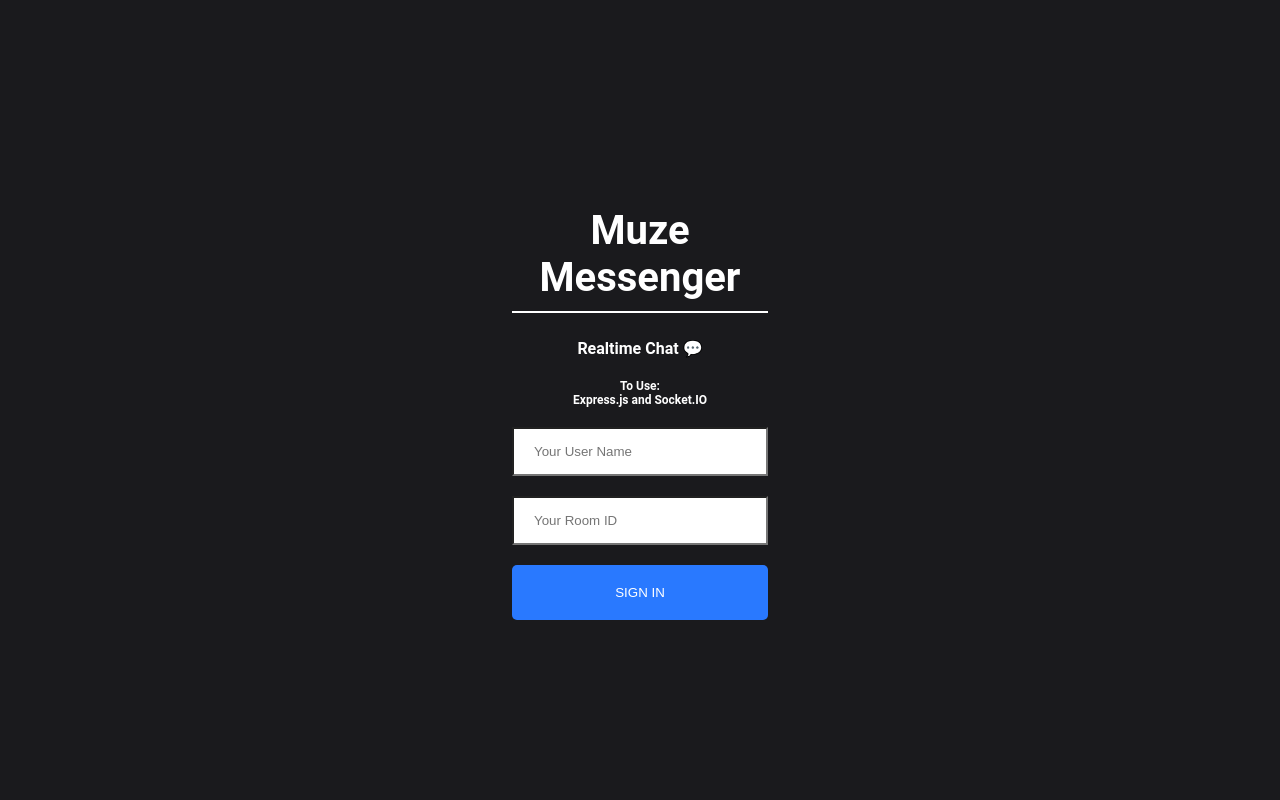
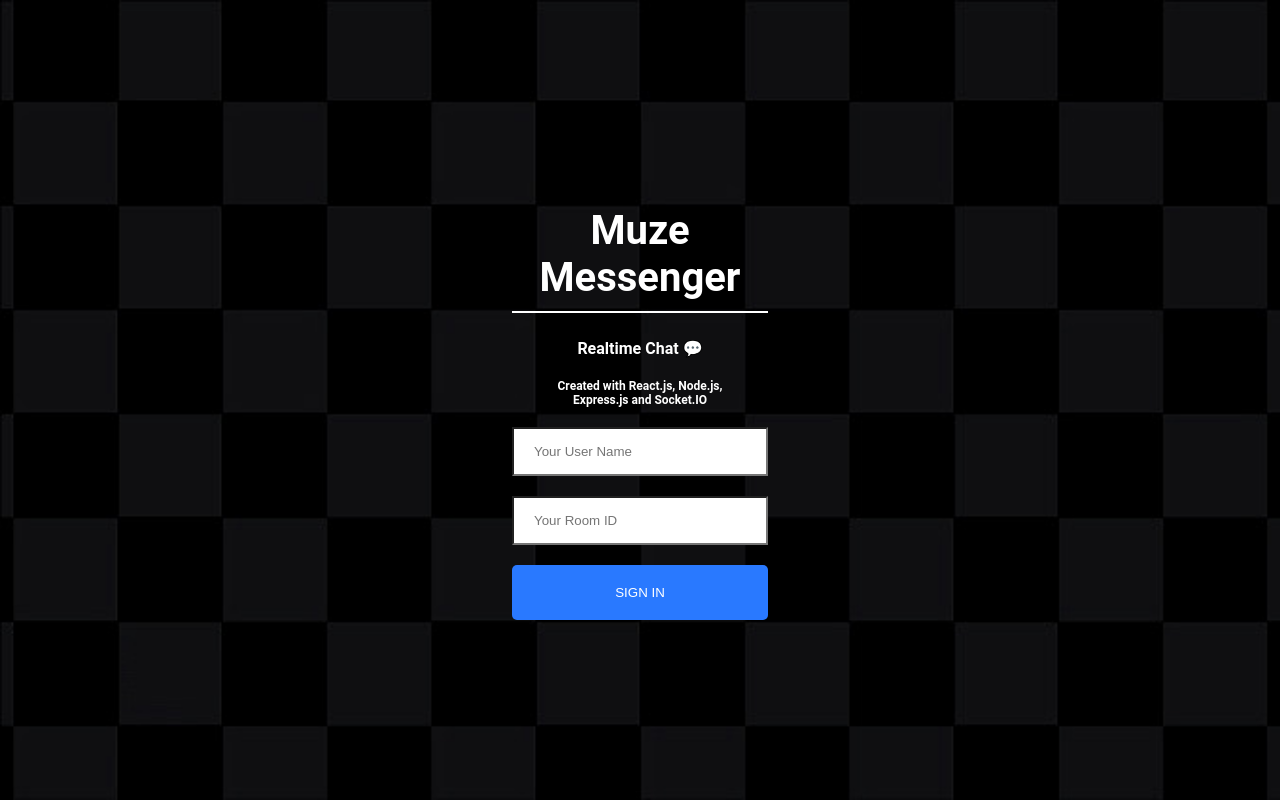
Before and after one commit to miadugas/Muze-Messenger, a React (Create React App) app in the folder client/: page / in a window 1280 px wide. Built offline with nearby package versions, Linux system fonts and the light colour scheme.

Commit message:
react-chat

```diff
--- a/client/src/components/Join/Join.css
+++ b/client/src/components/Join/Join.css
@@ -18,9 +18,9 @@ html, body {
     text-align: center;
     height: 100vh;
     align-items: center;
-    background-color: #1A1A1D;
-    /* background-image: url(../../icons/IMG_6431.JPEG);
-    background-size: cover; */
+    /* background-color: #1A1A1D; */
+    background-image: url(../../icons/IMG_6431.JPEG);
+    background-size: cover;
 }
 
 .joinInnerContainer {
--- a/client/src/components/Join/Join.js
+++ b/client/src/components/Join/Join.js
@@ -14,8 +14,7 @@ export default function SignIn() {
       <div className="joinInnerContainer">
         <h1 className="heading">Muze Messenger</h1>
         <h1 className="heading2">Realtime Chat <span role="img" aria-label="emoji">💬</span></h1>
-        <h2 className="heading3">To Use: <br/>Express.js and Socket.IO</h2>
-        {/* <h2 className="heading3">Created with React.js, Node.js, <br/>Express.js and Socket.IO</h2> */}
+        <h2 className="heading3">Created with React.js, Node.js, <br/>Express.js and Socket.IO</h2>
         <div>
           <input placeholder="Your User Name" className="joinInput" type="text" onChange={(event) => setName(event.target.value)} />
         </div>
```
